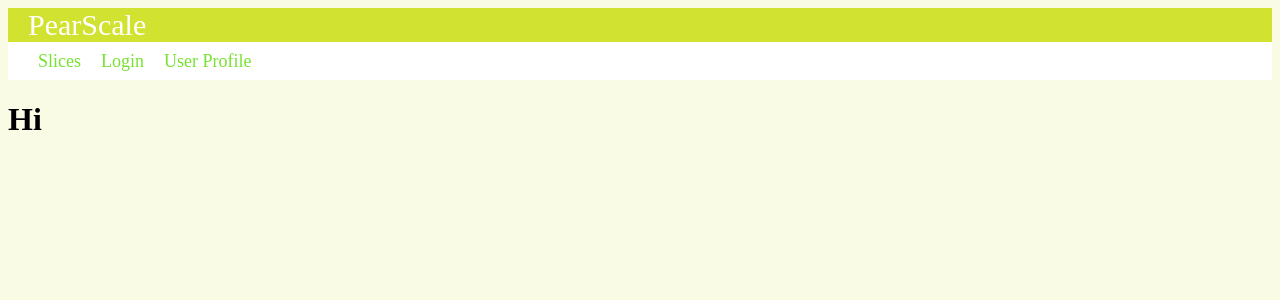
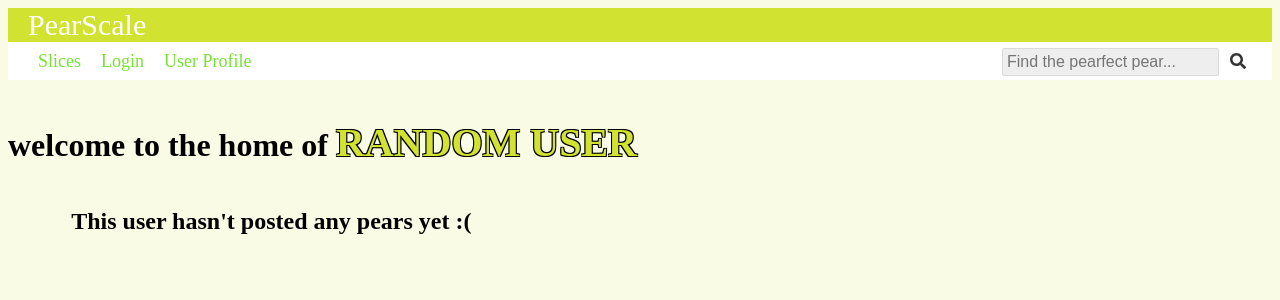
Before and after one commit to Zach-Kauffman/PearScale, a React (Create React App) app: page /User in a window 1280 px wide. Shown: the top 300 px of the page. Built offline with nearby package versions, Linux system fonts and the light colour scheme.

Commit message:
added user page and search bar

```diff
--- a/package.json
+++ b/package.json
@@ -25,7 +25,11 @@
   },
   "license": "MIT",
   "dependencies": {
+    "@fortawesome/fontawesome-svg-core": "^1.2.36",
+    "@fortawesome/free-solid-svg-icons": "^5.15.4",
+    "@fortawesome/react-fontawesome": "^0.1.15",
     "babel": "^6.23.0",
+    "babel-plugin-macros": "^3.1.0",
     "crypto": "^1.0.1",
     "express": "^4.17.1",
     "express-handlebars": "^5.3.2",
--- a/src/NavBar.css
+++ b/src/NavBar.css
@@ -1,5 +1,3 @@
-
-
 .Header {
     background-color: var(--header-green);
 }
@@ -22,3 +20,43 @@
     color: #fff;
     text-decoration: none;
 }
+
+.Search {
+    float: right;
+    margin-right: 20px;
+    padding: 0;
+    line-height: 38px;
+    list-style-type: none;
+}
+
+#SearchInput {
+    padding: 4px;
+    font-size: 16px;
+    background-color: #eee;
+    border: 1px solid #dadada;
+    border-radius: 2px;
+}
+
+#SearchInput:focus {
+    outline: none;
+    background-color: #fff;
+}
+
+#SearchButton {
+    margin-left: 5px;
+    font-size: 16px;
+    background: none;
+    border: none;
+    color: #343434;
+    cursor: pointer;
+}
+
+#SearchButton:hover {
+    color: var(--header-green);
+
+}
+
+#SearchButton:focus {
+    color: var(--header-green);
+    outline: none;
+}
--- a/src/NavBar.js
+++ b/src/NavBar.js
@@ -1,5 +1,8 @@
 import React from 'react';
 import NavItem from './NavItem';
+
+import { FontAwesomeIcon } from '@fortawesome/react-fontawesome';
+import { faSearch } from '@fortawesome/free-solid-svg-icons';
 
 import './NavBar.css';
 
@@ -22,6 +25,11 @@ function NavBar() {
                         value="User Profile"
                         link="User"
                     />
+
+                    <li className="Search">
+                        <input type="text" id="SearchInput" placeholder="Find the pearfect pear..." />
+                        <button type="button" id="SearchButton"><a href="#"></a><FontAwesomeIcon icon={faSearch} /></button>
+                    </li>
                 </ul>
             </nav>
         </div>
--- /dev/null
+++ b/src/User.css
@@ -0,0 +1,27 @@
+.UserContainer {
+    margin-left: 10px;
+    display: inline;
+}
+
+.UserLine1 {
+    margin-left: 10px;
+}
+
+.Username {
+    border: none;
+    border-radius: 5px;
+    margin-right: 5px;
+    padding: 0;
+    display: inline;
+    font-weight: bolder;
+    font-size: 40px;
+    color: var(--header-green);
+    text-shadow: -1px -1px 0 #000,
+    1px -1px 0 #000,
+    -1px 1px 0 #000,
+    1px 1px 0 #000;
+}
+
+.Username:hover {
+    cursor: default;
+}
--- a/src/User.js
+++ b/src/User.js
@@ -1,9 +1,50 @@
 import React from 'react';
 
-function User(props) {
-    return (
-        <h1>Hi</h1>
-    )
+import './User.css';
+
+class User extends React.Component {
+
+    constructor(props) {
+        super(props);
+    }
+
+    getRandomInt(min, max) {
+        min = Math.ceil(min);
+        max = Math.floor(max);
+        return Math.floor(Math.random() * (max - min) + min); //The maximum is exclusive and the minimum is inclusive
+    }
+
+    getUserPears() {
+        //TODO
+
+    }
+
+    render() {
+        const isCurrentUser = this.getRandomInt(0,2);
+        const hasPears = this.getRandomInt(0,2);
+        return(
+            <div className = "UserContainer" >
+                <h1 className="UserGreeting">
+                    welcome {isCurrentUser ? "to the home of " : "home "}
+                    <p className="Username">
+                        {isCurrentUser ? "RANDOM USER " : "ACTIVE USER "}
+                    </p>
+                </h1>
+
+                <div className="PearContainer">
+                    <h2>
+                        {
+                            isCurrentUser ?
+                                (hasPears ? "This user hasn't posted any pears yet :(" : "RANDOM USER'S pears:") :
+                                (hasPears ? "You haven't posted any pears yet :(" : "Your pears:")
+                        }
+                    </h2>
+                    {this.getUserPears()}
+                </div>
+            </div>
+        );
+    }
+
 }
 
 export default User;
```
Also changed, not shown: 1 other file (tests, documents, lock files or other folders). Lines whose indentation alone changed are shown as unchanged.
